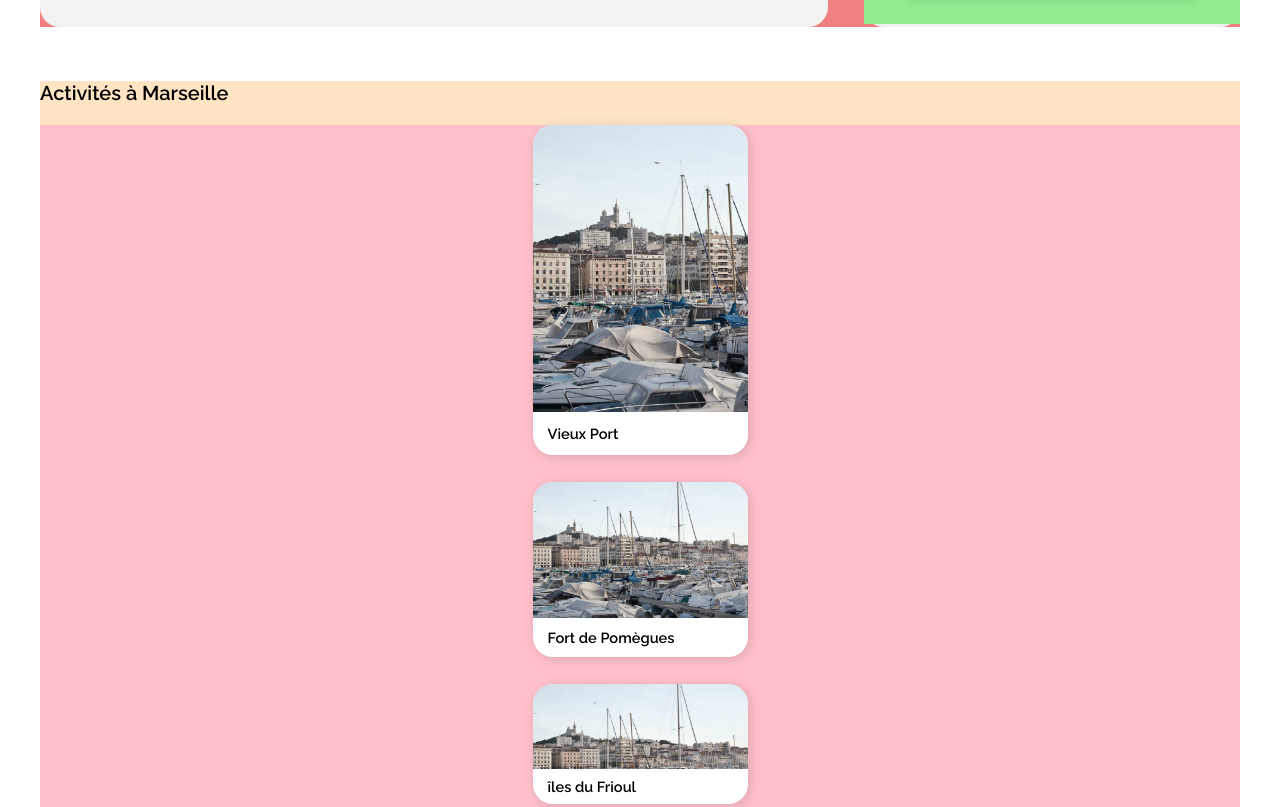
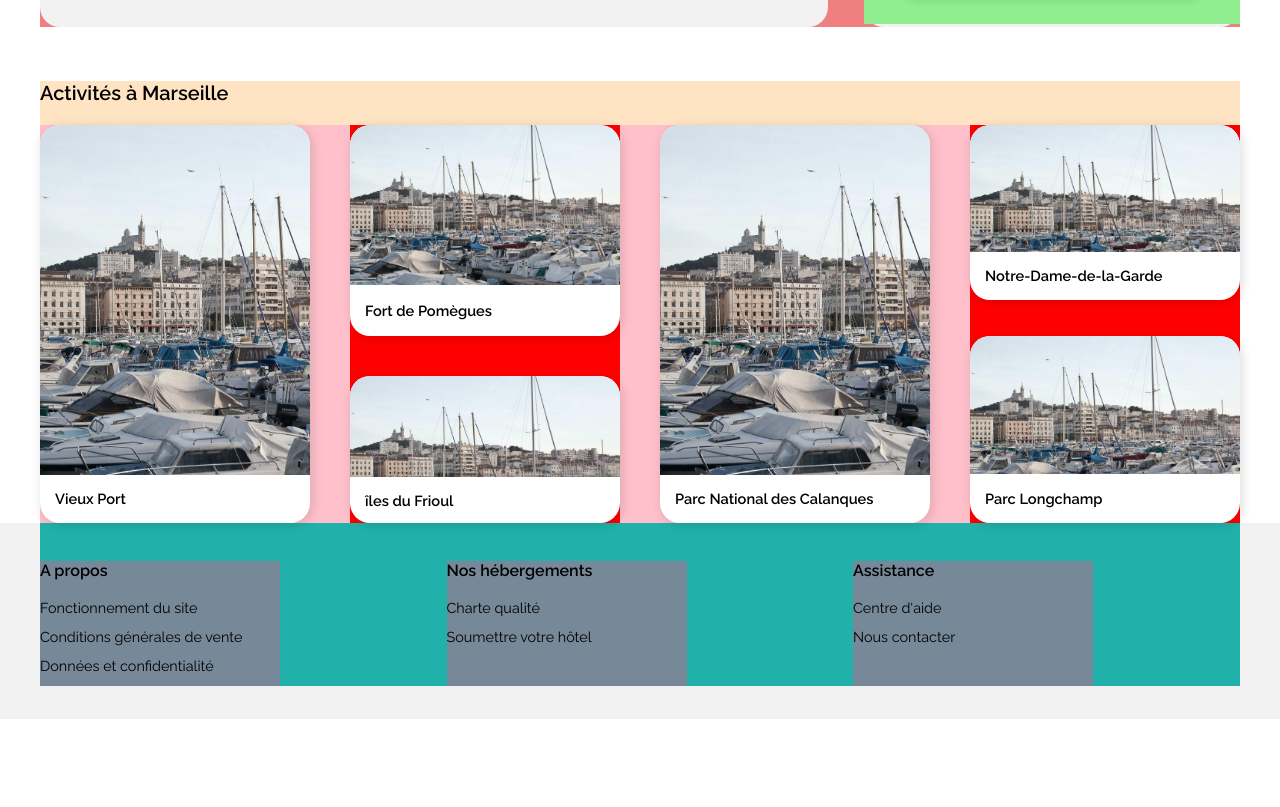
Before and after one commit to Puffywonton/P2, a plain HTML site: page index.html in a window 1280 px wide. Shown: the part 914-1721 px from the top of the page. After the commit the page ends 1633 px from the top, so only its background shows below. Drawn offline with Linux system fonts and the light colour scheme.

Commit message:
finished desktop i think

```diff
--- a/index.html
+++ b/index.html
@@ -15,8 +15,8 @@
                 <a id="booki_home" href=""><img src="images/logo/Booki@3x.png" alt="logo booki"></a>
                 <nav>
                     <ul class="nav_list">
-                        <li><a href="#section_hebergement"><p>Hébergements</p></a></li>
-                        <li><a href="#section_activities"><p>Activités</p></a></li>
+                        <li><a href="#anchor_hebergement"><p>Hébergements</p></a></li>
+                        <li><a href="#footer_box"><p>Activités</p></a></li>
                     </ul>
                 </nav>
         </header>
@@ -86,7 +86,7 @@
 
             </section>
 
-            <section class="section_hebergement">
+            <section class="section_hebergement" id="#anchor_hebergement">
                 <div class="bloc_hebergement">
                     <h1>Hébergements à Marseille</h1>
                     <div class="bloc_vignette_hebergement">
@@ -242,7 +242,7 @@
                 </div>
             </section>
 
-            <section class="section_activities">
+            <section id="#anchor_activities" class="section_activities">
                 <h1>Activités à Marseille</h1>
                 <div class="bloc_activities">
                     <a href="" id="vieux_port" class="vignette">
@@ -251,6 +251,7 @@
                             <h3>Vieux Port</h3>
                         </div>
                     </a>
+                    <div class="double">
                         <a href="" id="fort_de_pomegues" class="vignette">
                             <div class="vignette_photo"></div>
                             <div class="vignette_text">
@@ -263,12 +264,14 @@
                                 <h3>îles du Frioul</h3>
                             </div>
                         </a>
+                    </div>
                     <a href="" id="parc_national" class="vignette">
                         <div class="vignette_photo"></div>
                         <div class="vignette_text">
                             <h3>Parc National des Calanques</h3>
                         </div>
                     </a>
+                    <div class="double">
                         <a href="" id="notre_dame" class="vignette">
                             <div class="vignette_photo"></div>
                             <div class="vignette_text">
@@ -281,7 +284,7 @@
                                 <h3>Parc Longchamp</h3>
                             </div>
                         </a>
-
+                    </div>
                 </div>
 
 
--- a/style.css
+++ b/style.css
@@ -438,7 +438,7 @@ main
     border: 4px solid white;
     border-radius: 20px;
     box-shadow: 2px 2px 10px 2px rgba(0, 0, 0, 0.1);
-    margin-bottom: 27px;
+    /* margin-bottom: 27px; */
     background-color: white;
 }
 
@@ -449,6 +449,7 @@ main
     flex-direction: column;
     margin-left: -9px;
     margin-right: -9px;
+    margin-bottom: 27px;
 }
 
 .bloc_hebergement .vignette_photo
@@ -558,6 +559,7 @@ main
     height: 122px;
     margin-right: 3px;
     margin-top: 1px;
+    margin-bottom: 27px;
     /* margin-bottom: 20px; */
     /* display: flex;
     border: 4px solid white;
@@ -616,7 +618,6 @@ main
 
 .section_activities h1
 {
-    /* margin-bottom: 10px; */
     margin-bottom: 0;
     padding-bottom: 0;
 }
@@ -626,60 +627,84 @@ main
     background-color: pink;
     margin-top: 20px;
     width: 100%;
+    height: 398px;
     display: flex;
-    flex-flow: column wrap;
-    justify-content: space-evenly;
-    align-items: center;
-}
-
-
-#vieux_port
-{
-    height: 330px;
-}
-
-#fort_de_pomegues
-{
-    height: 175px;
-}
-
-#iles_du_frioul
-{
-    height: 120px;
-}
-
-#parc_national
-{
-    height: 330px;
-}
-
-#notre_dame
-{
-    height: 140px;
-}
-
-#parc_longchamp
-{
-    height: 150px;
+    /* flex-flow: column wrap; */
+    /* align-content: space-between; */
+    justify-content: space-between;
+    /* align-items: center; */
 }
 
 .section_activities .vignette
 {
-    width: 215px;
+    width: 22.5%;
+    height: 100%;
+    margin-bottom: 0;
     border: none;
     display: flex;
+    justify-content: flex-start;
     flex-direction: column;
     /* margin-left: 0;
     padding-left: 0; */
 }
 
-.section_activities .vignette_text
+.double
 {
-    /* display: none; */
-    height: 50px;
+    background-color: red;
+    width: 22.5%;
+    height: 100%;
+    display: flex;
+    flex-direction: column;
+    justify-content: space-between;
+}
+
+.double .vignette
+{
+    width: 100%;
+}
+
+.double .vignette:first-child
+{
+    height: 53%;
+}
+.double .vignette:last-child
+{
+    height: 37%;
+}
+
+/* .bloc_activities .double:last-child
+{
+    flex-direction: column-reverse;
+} */
+
+.bloc_activities .double:last-child .vignette:first-child /* la derniere colonne n'a pas la meme dimension que la 2eme BONNE SOLUTION? */
+{
+    height: 44%;
+}
+.bloc_activities .double:last-child .vignette:last-child
+{
+    height: 47%;
+}
+
+/* .section_activities .vignette_text
+{
+    height: 67px;
     width: 100%;
     margin: 0px 0 0px 0px;
     padding: 0 0 0 15px;
+} */
+
+.bloc_activities .vignette_text
+{
+    height: 55px;
+    width: 100%;
+    margin: 0;
+    padding: 0 0 0 15px;
+}
+
+.double .vignette_text
+{
+    height: 67px;
 }
 
 .section_activities .vignette_photo
@@ -701,34 +726,36 @@ main
 
 footer
 {
-    margin: 0 0 0 0;
-    padding: 0;
+    margin: 0;
+    /* padding: 0; */
+    padding: 0 0 33px 0;
     background-color: #F2F2F2;
-    height: 150px;
 }
 #footer_box
 {
-    max-width: 992px;
+    background-color: lightseagreen;
+    max-width: 1200px;
     margin-top: 0;
     margin-left: auto;
     margin-right: auto;
     display: flex;
-    justify-content: flex-start;
-    padding-top: 32px;
+    /*justify-content: flex-start; */
+    justify-content: space-between;
+    padding-top: 38px;
 }
 
 
 .footer
 {
-    width: 200px;
-    padding-right: 120px;
-    /* background-color: red; */
-    /* c'est de la merde ici il faut refaire */
+    /* width: 220px; */
+    width: 20%;
+    margin-right: 12.25%;
+    background-color: lightslategray;
 }
 
 .footer h2
 {
-    padding: 0px 0 15px 0;
+    padding: 0px 0 19px 0;
 }
 .footer ul
 {
@@ -738,7 +765,7 @@ footer
 .footer li
 {
     margin: 0;
-    padding: 0 0 10px 0;
+    padding: 0 0 12px 0;
     list-style-type: none;
     text-decoration: none;
 
```
Lines whose indentation alone changed are shown as unchanged.
